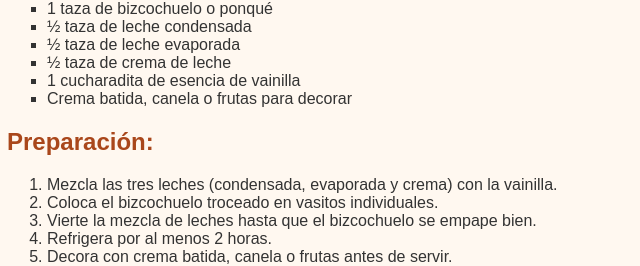
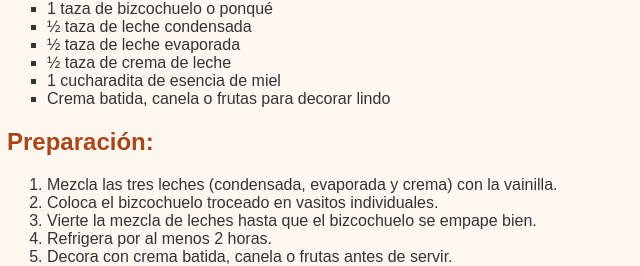
Before and after one commit to lina-castillo/pruebafay, a plain HTML site: page EJERCICIO GITHUB/index.html in a window 1280 px wide. Shown: the part 345-611 px from the top of the page, 283-923 px from the left. Drawn offline with Linux system fonts and the light colour scheme.

Commit message:
subiendo nuevo cambio

```diff
--- a/EJERCICIO GITHUB/index.html
+++ b/EJERCICIO GITHUB/index.html
@@ -57,8 +57,8 @@
     <li>½ taza de leche condensada</li>
     <li>½ taza de leche evaporada</li>
     <li>½ taza de crema de leche</li>
-    <li>1 cucharadita de esencia de vainilla</li>
-    <li>Crema batida, canela o frutas para decorar</li>
+    <li>1 cucharadita de esencia de miel</li>
+    <li>Crema batida, canela o frutas para decorar lindo</li>
   </ul>
 
   <h2>Preparación:</h2>
```
